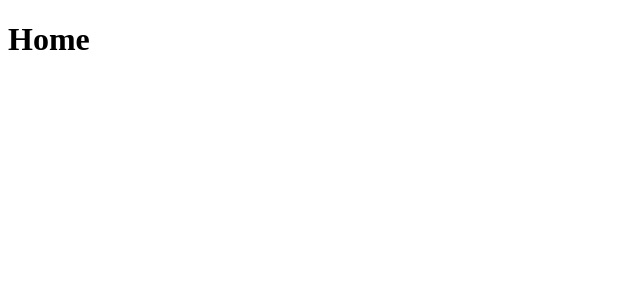
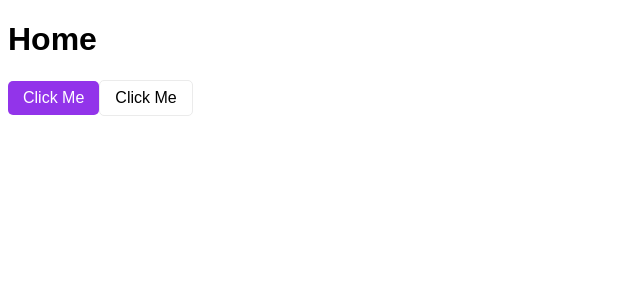
Before and after one commit to ixtk/bluff-grid, a React (Vite) app in the folder frontend/: page / in a window 1280 px wide. Shown: the top 300 px of the page, without its empty margins (0-640 px from the left). Built offline with nearby package versions, Linux system fonts and the light colour scheme.

Commit message:
made styles of button, added css variables

```diff
--- a/frontend/src/App.css
+++ b/frontend/src/App.css
@@ -0,0 +1,41 @@
+* {
+  box-sizing: border-box;
+}
+
+:root {
+  --border-radius: 5px;
+  --card-spacing: 16px;
+  --col-primary: hsl(271, 81%, 56%);
+  /* --col-secondary: ;
+--col-foreground: ;
+--col-background: ;
+--col-accent: ; */
+  --col-tertiary: hsl(0, 0%, 92%);
+  --col-danger: hsl(0, 84%, 60%);
+  --col-success: hsl(142, 76%, 36%);
+  --col-light: hsl(0, 0%, 100%);
+
+}
+
+.btn {
+  border: none;
+  font: inherit;
+  background-color: transparent;
+  padding: 8px 15px;
+  border-radius: var(--border-radius);
+  cursor: pointer;
+}
+
+body {
+  font-family: sans-serif;
+}
+
+.btn-primary {
+  background-color: var(--col-primary);
+  color: var(--col-light);
+}
+
+.btn-outline {
+  background-color: var(--col-light);
+  border: 1px solid var(--col-tertiary);
+}
--- a/frontend/src/Pages/HomePage.jsx
+++ b/frontend/src/Pages/HomePage.jsx
@@ -1,4 +1,10 @@
 function HomePage() {
-  return <h1>Home</h1>
+  return (
+    <>
+      <h1>Home</h1>
+      <button className="btn btn-primary ">Click Me</button>
+      <button className="btn btn-outline ">Click Me</button>
+    </>
+  )
 }
 export default HomePage
```
Also changed, not shown: frontend/src/App.jsx (line endings or trailing spaces).
